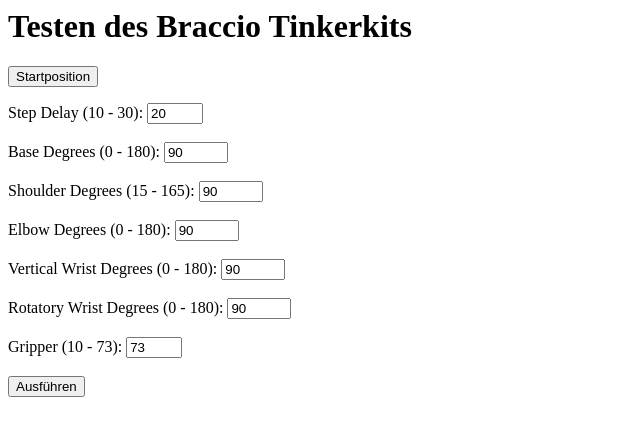
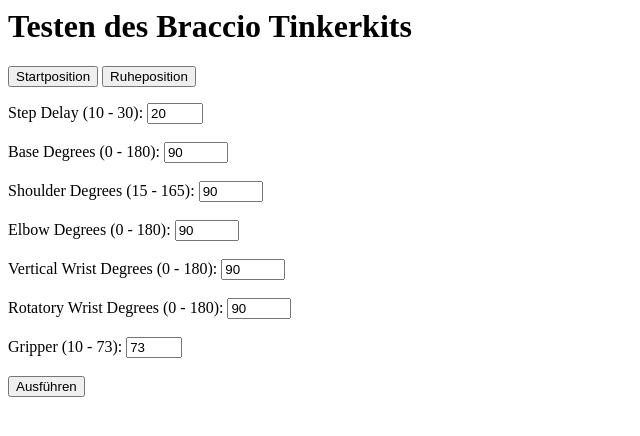
Before and after one commit to thopat99/vr_projekt, a plain HTML site: page raspi/index.html in a window 1280 px wide. Shown: the whole page, without its empty margins (0-640 px from the left). Drawn offline with Linux system fonts and the light colour scheme.

Commit message:
added resting position

```diff
--- a/raspi/index.html
+++ b/raspi/index.html
@@ -8,6 +8,7 @@
 <body>
     <h1>Testen des Braccio Tinkerkits</h1>
     <button onclick="start_position()">Startposition</button>
+    <button onclick="resting_position()">Ruheposition</button>
 
     <p>
         Step Delay (10 - 30):
--- a/raspi/main.js
+++ b/raspi/main.js
@@ -1,7 +1,7 @@
 let socket = new WebSocket("ws://192.168.3.14:8000");
 
 socket.onopen = (e) => {
-    alert("Established Connection to RasPi");
+    console.log("Established Connection to RasPi");
 }
 
 socket.onerror = (e) => {
@@ -34,6 +34,14 @@ function start_position() {
     socket.send("neutral");
 }
 
+function resting_position() {
+    socket.send("m(20,090,090,030,000,090,73)");
+    setTimeout( () => {
+        socket.send("m(20,090,090,010,000,090,73)");
+    }, 2000);
+
+}
+
 function pad(num, size) {
     num = num.toString();
     while (num.length < size) {
```
